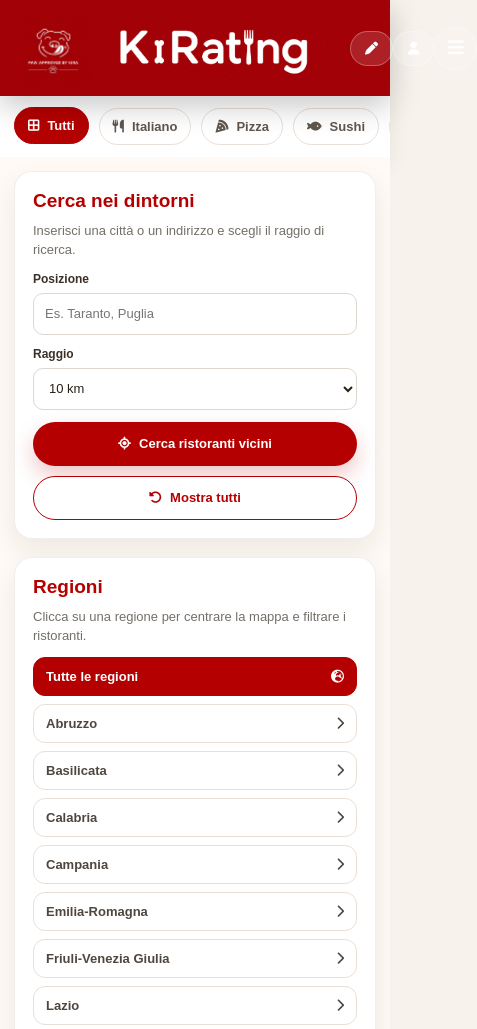
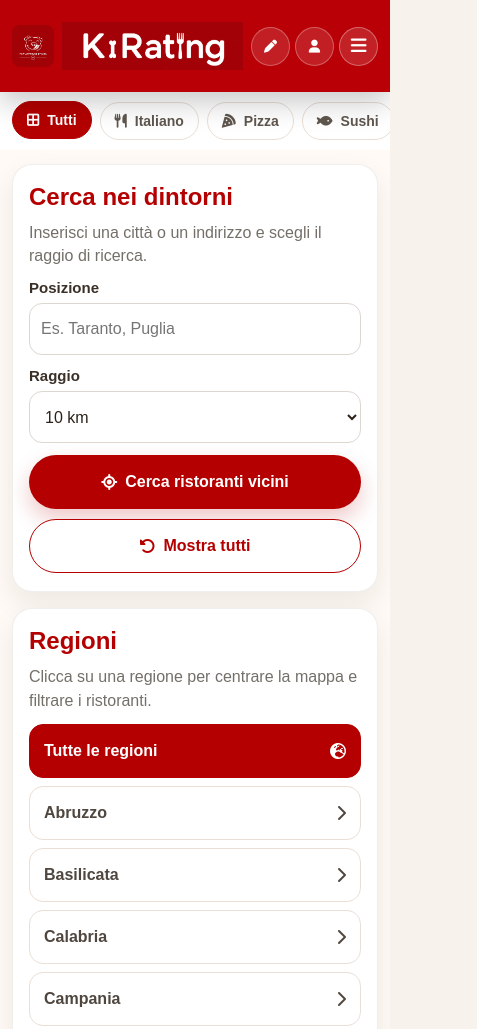
Before and after one commit to menca44/Kirating, a website: page public/index.html in a window 390 px wide. Shown: the top 1029 px of the page, 477 px wide, since content can reach past the window. Drawn offline with nearby package versions, Linux system fonts and the light colour scheme; no server answers.

Commit message:
Ottimizza home mobile

```diff
--- a/public/index.html
+++ b/public/index.html
@@ -27,6 +27,13 @@
       padding: 0;
     }
 
+    html,
+    body {
+      width: 100%;
+      max-width: 100%;
+      overflow-x: hidden;
+    }
+
     body {
       min-height: 100vh;
       background-color: #f7f2ec;
@@ -46,7 +53,7 @@
     }
 
     .navbar {
-      min-height: 86px;
+      min-height: 104px;
       padding: 12px 28px;
 
       display: flex;
@@ -58,24 +65,24 @@
       top: 0;
       z-index: 1000;
 
-      background-color: #A20207;
+      background-color: #b90006;
       color: #ffffff;
 
       box-shadow: 0 10px 28px rgba(0, 0, 0, 0.22);
     }
 
-    /* Contenitore del logo + nome del sito */
     .brand {
       display: flex;
       align-items: center;
       justify-content: flex-start;
-  gap: 0px;
-}
-
-/* Immagine/logo a sinistra */
+      gap: 12px;
+
+      min-width: 0;
+    }
+
     .brand-side-logo {
-  width: 78px;
-  height: 78px;
+      width: 74px;
+      height: 74px;
 
       display: block;
       flex-shrink: 0;
@@ -90,10 +97,9 @@
       box-shadow: none;
     }
 
-/* Scritta KiRating a destra */
     .brand-wordmark {
-  width: 280px;
-  height: 68px;
+      width: 360px;
+      height: 88px;
 
       display: block;
       flex-shrink: 0;
@@ -111,7 +117,8 @@
     .navbar-actions {
       display: flex;
       align-items: center;
-      gap: 0px;
+      gap: 12px;
+      flex-shrink: 0;
     }
 
     .navbar-link {
@@ -214,10 +221,13 @@
       gap: 10px;
 
       overflow-x: auto;
+      overflow-y: hidden;
 
       background-color: #ffffff;
 
       box-shadow: 0 8px 22px rgba(0, 0, 0, 0.07);
+
+      -webkit-overflow-scrolling: touch;
     }
 
     .category-button {
@@ -256,7 +266,7 @@
     }
 
     .main-layout {
-      height: calc(100vh - 154px);
+      height: calc(100vh - 172px);
 
       display: grid;
       grid-template-columns: 360px minmax(0, 1fr);
@@ -642,6 +652,18 @@
       border-radius: 16px;
     }
 
+    @media (max-width: 1100px) {
+      .brand-wordmark {
+        width: 300px;
+        height: 74px;
+      }
+
+      .brand-side-logo {
+        width: 62px;
+        height: 62px;
+      }
+    }
+
     @media (max-width: 950px) {
       .main-layout {
         height: auto;
@@ -655,44 +677,216 @@
       }
 
       .map-wrapper {
-    height: 460px;
+        height: 430px;
       }
 
       #map {
-    height: 460px;
+        height: 430px;
       }
     }
 
     @media (max-width: 650px) {
       .navbar {
-    min-height: 74px;
-    padding: 9px 14px;
+        width: 100%;
+        min-height: 92px;
+        padding: 10px 12px;
+
+        display: grid;
+        grid-template-columns: minmax(0, 1fr) auto;
+        align-items: center;
+        gap: 8px;
+
+        overflow: hidden;
+      }
+
+      .brand {
+        min-width: 0;
+        max-width: 100%;
+
+        display: flex;
+        align-items: center;
+        gap: 8px;
+
+        overflow: hidden;
+      }
+
+      .brand-side-logo {
+        width: 46px;
+        height: 46px;
+
+        flex-shrink: 0;
+
+        border-radius: 8px;
+
+        object-fit: cover;
+        object-position: center;
       }
 
       .brand-wordmark {
-    width: 240px;
-    height: 62px;
+        width: min(205px, calc(100vw - 188px));
+        height: 52px;
+
+        flex-shrink: 1;
+
+        object-fit: cover;
+        object-position: center;
+      }
+
+      .navbar-actions {
+        flex-shrink: 0;
+
+        display: flex;
+        align-items: center;
+        gap: 6px;
+      }
+
+      .navbar-link {
+        width: 42px;
+        height: 42px;
+        padding: 0;
+
+        display: inline-flex;
+        align-items: center;
+        justify-content: center;
+
+        border-radius: 50%;
       }
 
       .navbar-link span {
         display: none;
       }
 
+      .menu-button {
+        width: 42px;
+        height: 42px;
+      }
+
+      .menu-panel {
+        right: 0;
+      }
+
       .categories-bar {
-    padding: 12px 14px;
+        width: 100%;
+        padding: 10px 12px;
+
+        gap: 8px;
+
+        overflow-x: auto;
+        overflow-y: hidden;
+
+        -webkit-overflow-scrolling: touch;
+      }
+
+      .category-button {
+        padding: 10px 14px;
+
+        flex: 0 0 auto;
+
+        font-size: 14px;
+      }
+
+      .main-layout {
+        width: 100%;
+        height: auto;
+
+        display: flex;
+        flex-direction: column;
       }
 
       .sidebar {
-    padding: 14px;
+        width: 100%;
+        padding: 14px 12px;
+
+        border-right: none;
+        border-bottom: 1px solid #eadfd6;
+      }
+
+      .sidebar-card {
+        width: 100%;
+        margin-bottom: 16px;
+        padding: 18px 16px;
+
+        border-radius: 20px;
+      }
+
+      .sidebar-card h2 {
+        font-size: 24px;
+      }
+
+      .sidebar-card p {
+        font-size: 16px;
+        line-height: 1.45;
+      }
+
+      .form-group label {
+        font-size: 15px;
+      }
+
+      .form-group input,
+      .form-group select {
+        min-height: 52px;
+        font-size: 16px;
+        border-radius: 13px;
+      }
+
+      .primary-button,
+      .secondary-button {
+        min-height: 54px;
+        font-size: 16px;
+      }
+
+      .region-button {
+        min-height: 54px;
+        padding: 13px 14px;
+
+        font-size: 16px;
+        border-radius: 14px;
       }
 
       .map-wrapper {
-    height: 390px;
+        width: 100%;
+        height: 330px;
         margin-bottom: 24px;
       }
 
       #map {
-    height: 390px;
+        width: 100%;
+        height: 330px;
+      }
+
+      .restaurant-list-item {
+        padding: 15px;
+        border-radius: 16px;
+      }
+
+      .restaurant-list-item h3 {
+        font-size: 17px;
+      }
+
+      .restaurant-list-item p {
+        font-size: 14px;
+      }
+    }
+
+    @media (max-width: 390px) {
+      .brand-side-logo {
+        width: 42px;
+        height: 42px;
+      }
+
+      .brand-wordmark {
+        width: min(185px, calc(100vw - 178px));
+        height: 48px;
+      }
+
+      .navbar-link,
+      .menu-button {
+        width: 39px;
+        height: 39px;
+      }
+
+      .navbar-actions {
+        gap: 5px;
       }
     }
   </style>
@@ -705,14 +899,12 @@
       href="/"
       aria-label="Vai alla home di KiRating"
     >
-  <!-- Logo immagine a sinistra -->
       <img
         class="brand-side-logo"
         src="/logo-cane.jpg"
         alt="Logo KiRating"
       />
 
-  <!-- Nome/scritta del sito a destra -->
       <img
         class="brand-wordmark"
         src="/logo-kira.png"
@@ -724,6 +916,7 @@
       <a
         class="navbar-link"
         href="/recensioni.html"
+        aria-label="Scrivi recensione"
       >
         <i class="fa-solid fa-pen"></i>
         <span>Scrivi recensione</span>
@@ -732,6 +925,7 @@
       <a
         class="navbar-link"
         href="/login.html"
+        aria-label="Login"
       >
         <i class="fa-solid fa-user"></i>
         <span>Login</span>
@@ -1414,6 +1608,10 @@
 
       renderMarkers(visibleRestaurants);
       renderRestaurantList(visibleRestaurants);
+
+      setTimeout(function () {
+        map.invalidateSize();
+      }, 150);
     }
 
     function renderRegions() {
@@ -1657,17 +1855,6 @@
           14
         );
 
-        L.circle(
-          [latitude, longitude],
-          {
-            radius: Number(radius) * 1000,
-            color: "#b40000",
-            fillColor: "#b40000",
-            fillOpacity: 0.06,
-            weight: 1
-          }
-        ).addTo(map);
-
         showMapMessage(
           "Ricerca completata.",
           "success"
```
Lines whose indentation alone changed are shown as unchanged.
